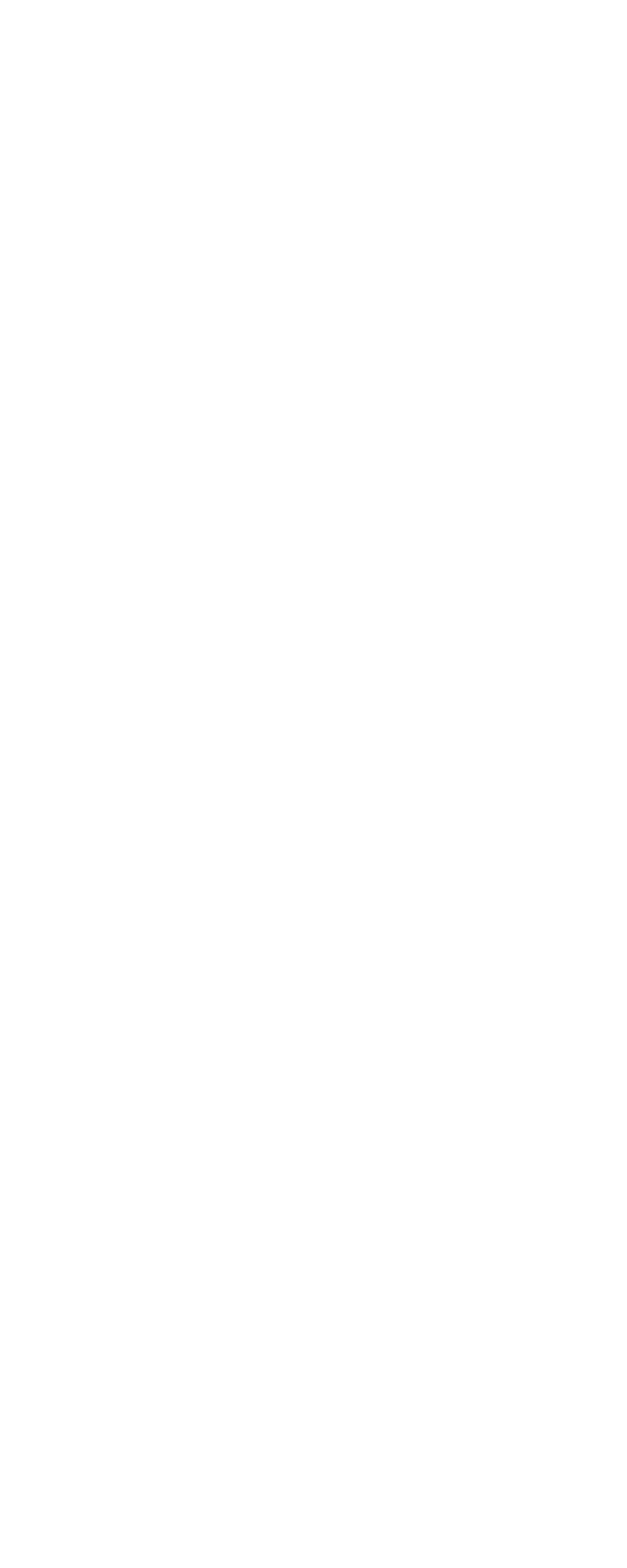
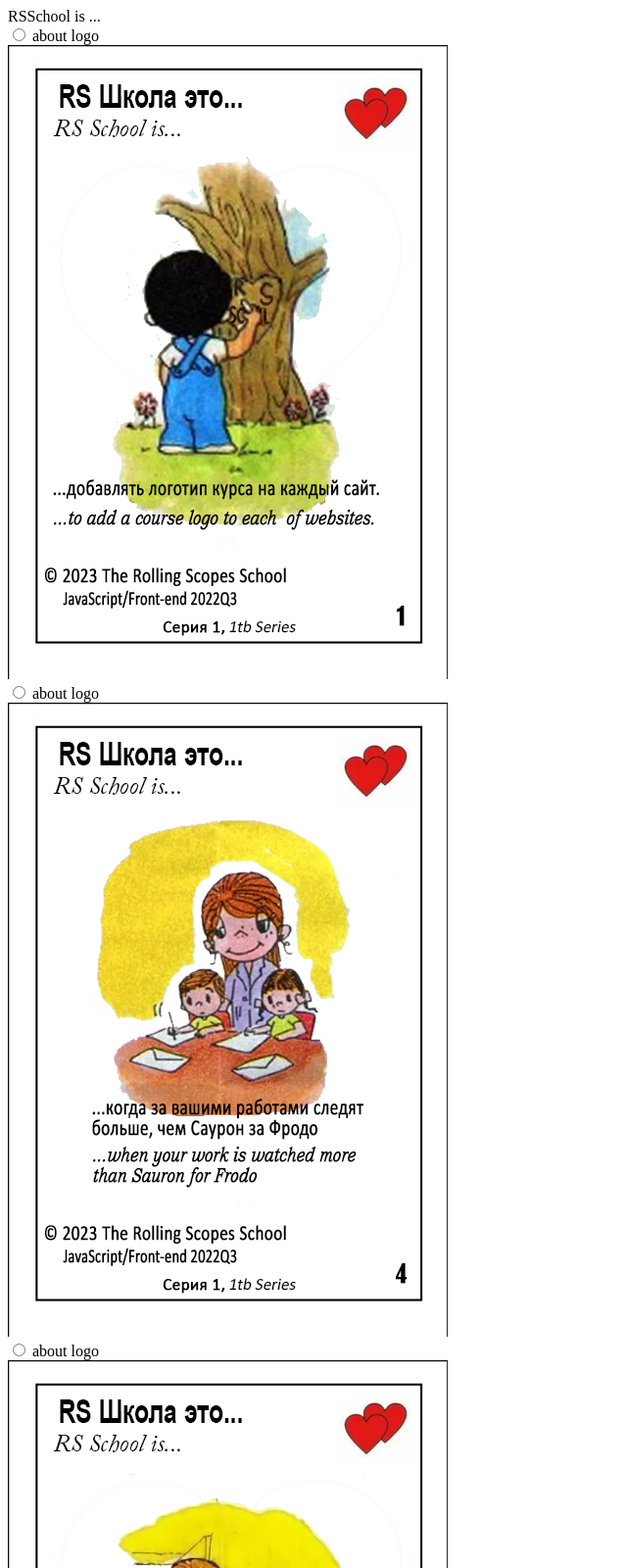
Before and after one commit to JustAnotherAlexander/cssBayan, a plain HTML site: page cssBayan/index.html in a window 1280 px wide. Shown: the top 1600 px of the page at 98% size, without its empty margins (0-640 px from the left). Before the commit the page ends 800 px from the top, so only its background shows below. Drawn offline with Linux system fonts and the light colour scheme.

Commit message:
feat: add basic html structure (Sunday, March 12, 2023 11:41:58 AM)

```diff
--- a/cssBayan/index.html
+++ b/cssBayan/index.html
@@ -8,7 +8,39 @@
 </head>
 <body>
 
+<header class="Header">RSSchool is ...</header>
 
+<section class="mem_container">
+    <div class="open_close_buttons">
+        <input type="radio" name="check" id="mem1">
+        <label for="mem1" class="mem_container_text">about logo</label>
+    </div>
+    <img src="assets/images/love1.jpg" alt="to add a course logo to each of websites" class="mem_container_image">
+</section>
+
+<section class="mem_container">
+    <div class="open_close_buttons">
+        <input type="radio" name="check" id="mem2">
+        <label for="mem1" class="mem_container_text">about logo</label>
+    </div>
+    <img src="assets/images/love4.jpg" alt="when your work is watched more then Sauron for Frodo" class="mem_container_image">
+</section>
+
+<section class="mem_container">
+    <div class="open_close_buttons">
+        <input type="radio" name="check" id="mem3">
+        <label for="mem1" class="mem_container_text">about logo</label>
+    </div>
+    <img src="assets/images/love5.jpg" alt="when they teach you first, and the you teach" class="mem_container_image">
+</section>
+
+<section class="mem_container">
+    <div class="open_close_buttons">
+        <input type="radio" name="check" id="mem4">
+        <label for="mem1" class="mem_container_text">about logo</label>
+    </div>
+    <img src="assets/images/love7.jpg" alt="getting the skill to fall asleep anywhere" class="mem_container_image">
+</section>
 
 </body>
 </html>
```
